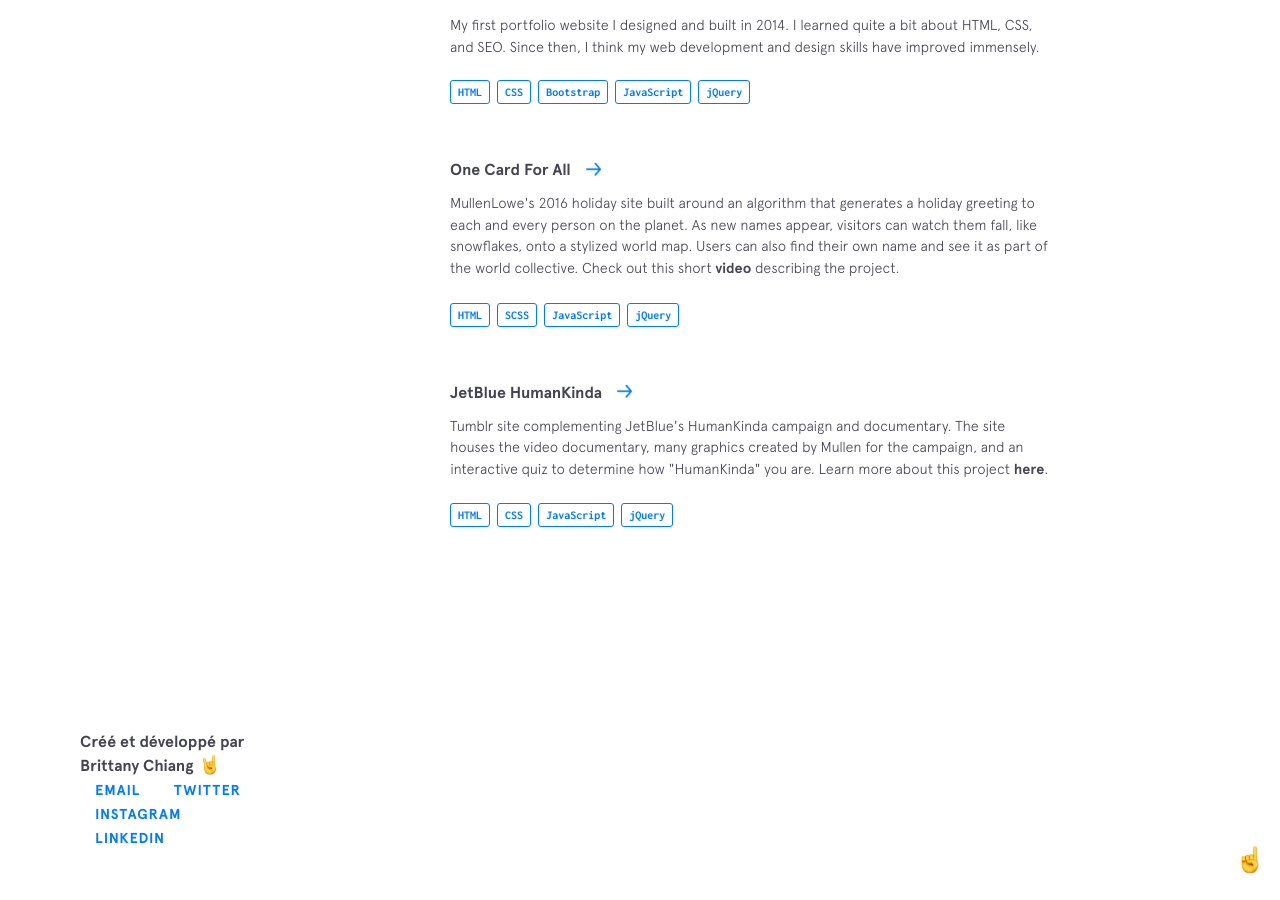
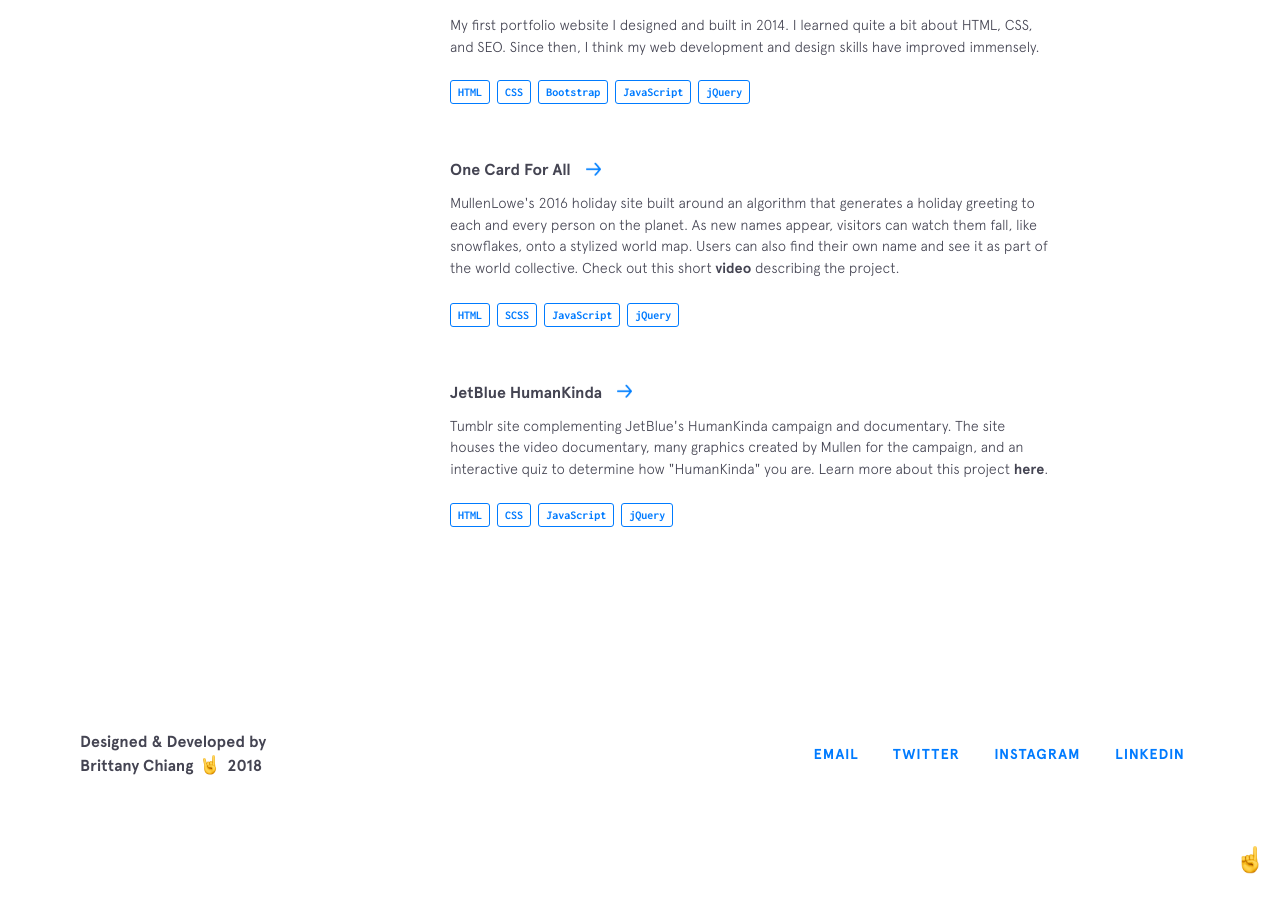
Before and after one commit to bthv1/baptistethevelein.fr, a Jekyll site: the page built from index.html, in a window 1280 px wide and 900 px high, scrolled down 6577 px. Built offline with Jekyll 4.4.1, drawn with Linux system fonts in a browser that asks for light colours; nearby versions of some CDN libraries.

Commit message:
Update footer.html

```diff
--- a/_includes/footer.html
+++ b/_includes/footer.html
@@ -1,12 +1,14 @@
 <footer class="footer">
   <div class="footer__copyright">
     <div class="top">
-      <span>Créé et développé par</span>
+      <span>Designed &amp; Developed by</span>
     </div>
     <div class="bottom">
-      <span><a href="https://brittanychiang.com/">Brittany Chiang</a></span>
+      <span>Brittany Chiang</span>
       <img class="emoji" src="{{site.baseurl}}/img/emojis/rockon.png" alt="emoji">
+      <span>2018</span>
     </div>
+  </div>
   <div class="footer__links">
     {% for link in site.social %}
     <a href="{{link.url}}" target="_blank" title="{{link.title}}">
```
